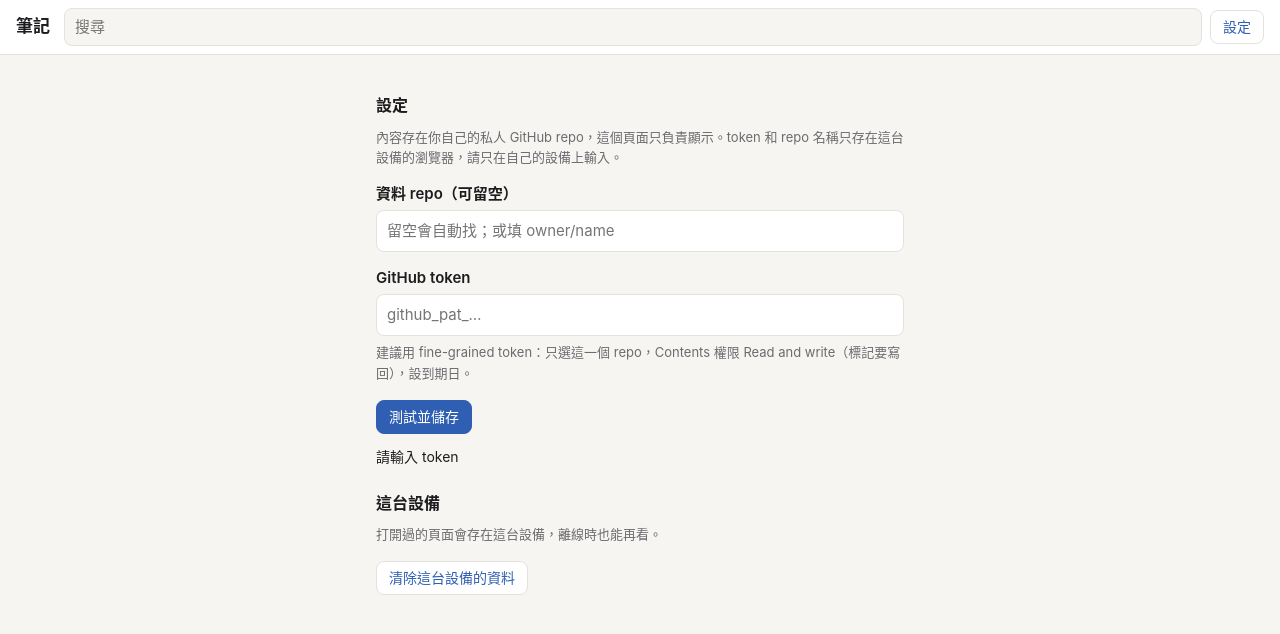
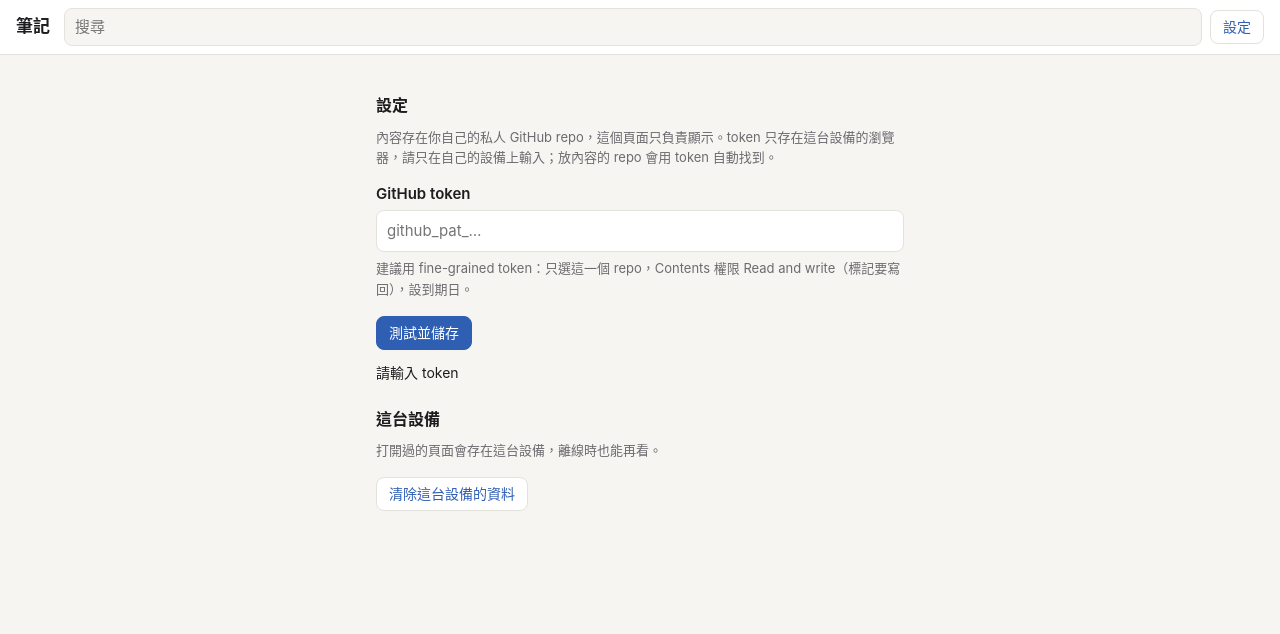
Before and after one commit to hsiang689/pocket-notes, a plain HTML site: page index.html in a window 1280 px wide. Both pictures are taken after a click on the button "測試並儲存". Drawn offline with Linux system fonts and the light colour scheme.

Commit message:
Settings: token only; the data repository is always detected
Co-Authored-By: Claude Opus 5.5 <noreply@anthropic.com>
Claude-Session: https://claude.ai/code/session_01QF6QBoaNsxkj83crjVt1Fg

```diff
--- a/index.html
+++ b/index.html
@@ -57,9 +57,7 @@ h2 small{color:var(--mute);font-weight:400;font-size:12px;margin-left:6px}
 </main>
 <section id="setup" hidden>
   <h2>設定</h2>
-  <p>內容存在你自己的私人 GitHub repo，這個頁面只負責顯示。token 和 repo 名稱只存在這台設備的瀏覽器，請只在自己的設備上輸入。</p>
-  <label for="repo">資料 repo（可留空）</label>
-  <input id="repo" autocomplete="off" autocapitalize="off" spellcheck="false" placeholder="留空會自動找；或填 owner/name">
+  <p>內容存在你自己的私人 GitHub repo，這個頁面只負責顯示。token 只存在這台設備的瀏覽器，請只在自己的設備上輸入；放內容的 repo 會用 token 自動找到。</p>
   <label for="tok">GitHub token</label>
   <input id="tok" type="password" autocomplete="off" autocapitalize="off" spellcheck="false" placeholder="github_pat_…">
   <p>建議用 fine-grained token：只選這一個 repo，Contents 權限 Read and write（標記要寫回），設到期日。</p>
@@ -211,18 +209,17 @@ addEventListener('message',function(e){
 /* 設定 */
 function setup(){
   CUR=null;setView(null,false);$('#bar').hidden=false;$('#home').hidden=true;$('#setup').hidden=false;
-  var c=cfg();$('#repo').value=c.repo;$('#tok').value=c.token?'••••••••':'';$('#msg').textContent='';$('#back').hidden=!ready();
+  var c=cfg();$('#tok').value=c.token?'••••••••':'';$('#msg').textContent='';$('#back').hidden=!ready();
 }
 $('#tok').addEventListener('focus',function(){if(this.value==='••••••••')this.value=''});
 $('#save').onclick=function(){
-  var repo=$('#repo').value.trim(),tok=$('#tok').value.trim(),msg=$('#msg');
+  var repo,tok=$('#tok').value.trim(),msg=$('#msg');
   if(tok==='••••••••'||!tok)tok=cfg().token;
-  if(repo&&!RE.test(repo)){msg.textContent='repo 要寫成 owner/name，或留空自動找';return}
   if(!tok){msg.textContent='請輸入 token';return}
-  msg.textContent=repo?'測試中…':'尋找資料 repo…';
-  (repo?Promise.resolve(repo):detect(tok)).then(function(found){
-    if(!found){msg.textContent='找不到放內容的 repo：請確認 token 有選到它，或直接填 owner/name';return}
-    repo=found;$('#repo').value=repo;
+  msg.textContent='尋找內容…';
+  detect(tok).then(function(found){
+    if(!found){msg.textContent='找不到放內容的 repo：請確認 token 的 Repository access 有選到它';return}
+    repo=found;
     return api('',{},null,{repo:repo,token:tok}).then(function(r){
     if(!r.ok){msg.textContent=errText(r.status);return}
     return r.json().then(function(j){
--- a/sw.js
+++ b/sw.js
@@ -1,5 +1,5 @@
 // 只快取這個頁面本身的檔案；內容由頁面另外存在 pn-data-v1，這裡不處理。
-const C = 'pn-shell-v3';
+const C = 'pn-shell-v4';
 const F = ['./', './index.html', './manifest.webmanifest', './icon.svg', './icon-180.png', './icon-192.png', './icon-512.png'];
 self.addEventListener('install', (e) => {
   e.waitUntil(caches.open(C).then((c) => c.addAll(F)).then(() => self.skipWaiting()));
```
